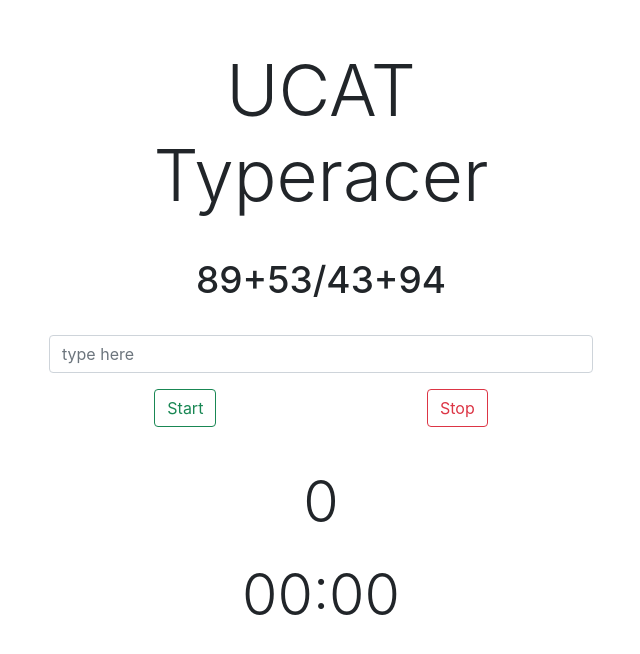
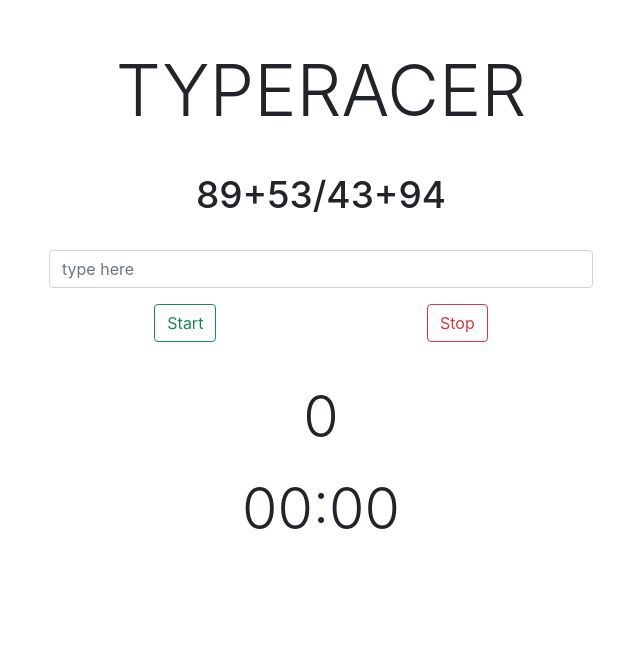
Before and after one commit to D0D0123/typeracer, an Electron app: page src/index.html in a window 1000 px wide. Shown: the whole page, without its empty margins (179-819 px from the left). Drawn offline with nearby package versions, Linux system fonts and the light colour scheme.

Commit message:
cleaned up README

```diff
--- a/package.json
+++ b/package.json
@@ -1,6 +1,6 @@
 {
-  "name": "ucat-typeracer",
-  "productName": "ucat-typeracer",
+  "name": "typeracer",
+  "productName": "typeracer",
   "version": "1.0.0",
   "description": "My Electron application description",
   "main": "src/index.js",
@@ -24,7 +24,7 @@
         {
           "name": "@electron-forge/maker-squirrel",
           "config": {
-            "name": "ucat_typeracer"
+            "name": "typeracer"
           }
         },
         {
--- a/src/index.html
+++ b/src/index.html
@@ -2,14 +2,14 @@
 <html>
   <head>
     <meta charset="UTF-8">
-    <title>UCAT Typeracer</title>
+    <title>Typeracer</title>
     <link href="https://cdn.jsdelivr.net/npm/bootstrap@5.0.0-beta3/dist/css/bootstrap.min.css" rel="stylesheet" integrity="sha384-eOJMYsd53ii+scO/bJGFsiCZc+5NDVN2yr8+0RDqr0Ql0h+rP48ckxlpbzKgwra6" crossorigin="anonymous">
     <link rel="stylesheet" href="index.css">
 
     <script defer src="game.js"></script>
   </head>
   <body>
-    <h1 class="display-1 mx-auto py-3 text-center">UCAT Typeracer</h1>
+    <h1 class="display-1 mx-auto py-3 text-center">TYPERACER</h1>
 
     <h1 class="heading-1 mx-auto text-center py-3" id="equation">113+23/4<h1>
 
```
Also changed, not shown: README.md, scr_typeracer.png (added), 1 other file.
